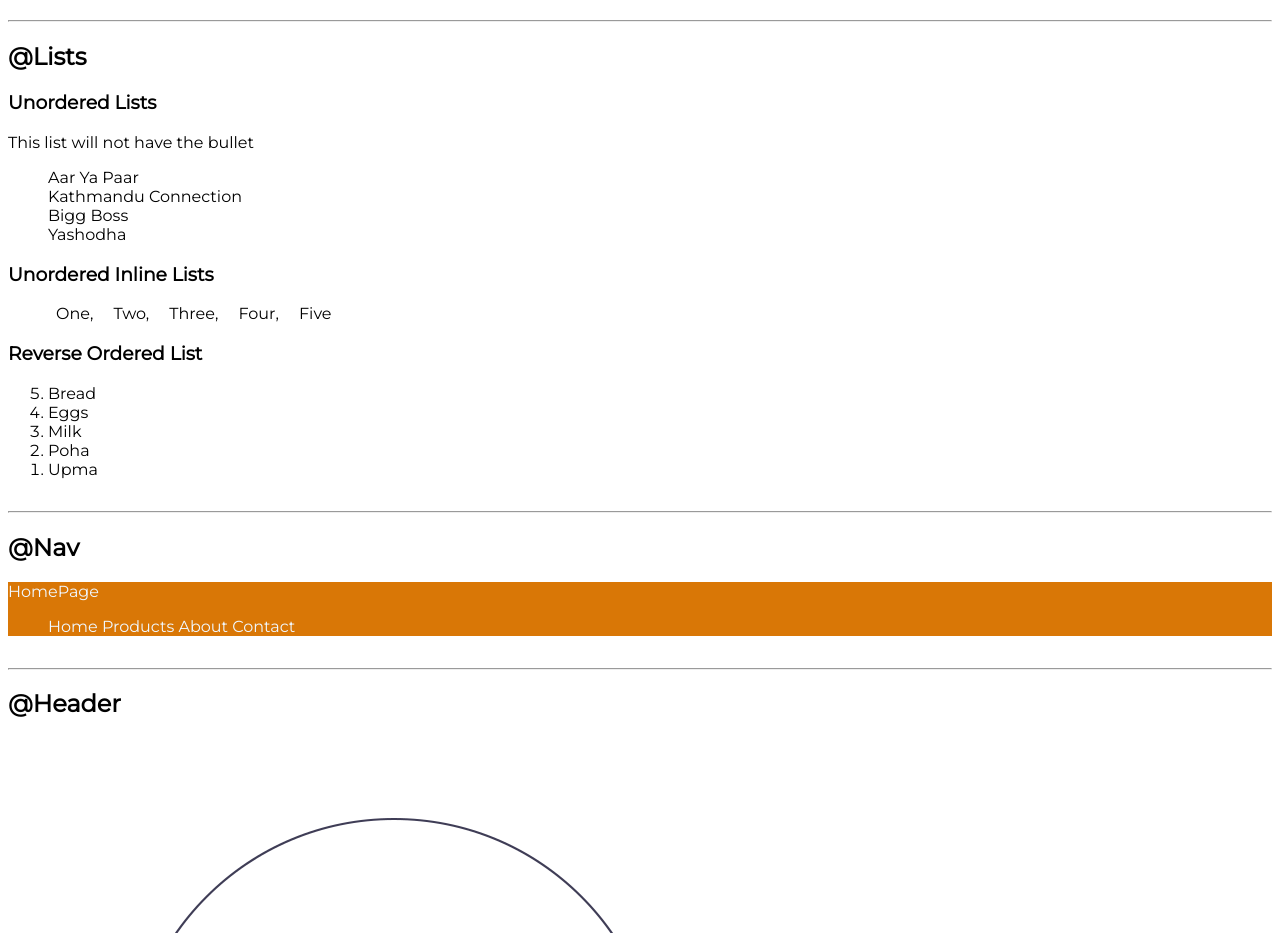
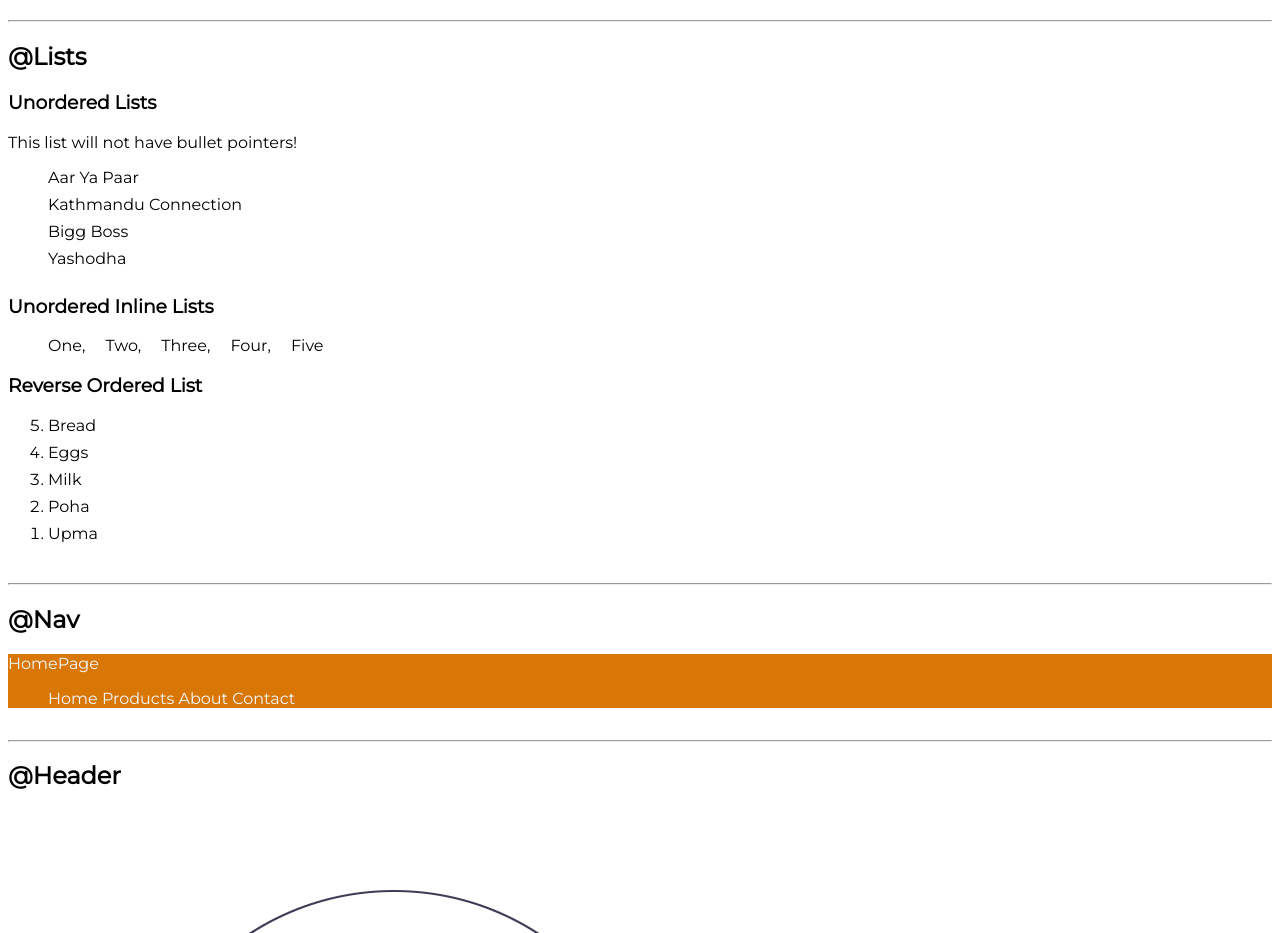
Before and after one commit to iaror14/IshaArora-neoG-lesson3, a plain HTML site: page index.html in a window 1280 px wide. Shown: the part 780-1713 px from the top of the page. Drawn offline with Linux system fonts and the light colour scheme.

Commit message:
lists done

```diff
--- a/index.html
+++ b/index.html
@@ -57,12 +57,12 @@
     <!--Starting with Lists-->
     <h2>@Lists</h2>
     <h3>Unordered Lists</h3>
-    <p>This list will not have the bullet</p>
+    <p>This list will not have bullet pointers!</p>
     <ul class="non-bullet">
-      <li>Aar Ya Paar</li>
-      <li>Kathmandu Connection</li>
-      <li>Bigg Boss</li>
-      <li>Yashodha</li>
+      <li class="li-format">Aar Ya Paar</li>
+      <li class="li-format">Kathmandu Connection</li>
+      <li class="li-format">Bigg Boss</li>
+      <li class="li-format">Yashodha</li>
     </ul>
 
     <h3>Unordered Inline Lists</h3>
@@ -76,11 +76,11 @@
 
     <h3>Reverse Ordered List</h3>
     <ol reversed>
-      <li>Bread</li>
-      <li>Eggs</li>
-      <li>Milk</li>
-      <li>Poha</li>
-      <li>Upma</li>
+      <li class="li-format">Bread</li>
+      <li class="li-format">Eggs</li>
+      <li class="li-format">Milk</li>
+      <li class="li-format">Poha</li>
+      <li class="li-format">Upma</li>
     </ol>
     <hr />
 
--- a/style.css
+++ b/style.css
@@ -40,7 +40,10 @@ hr {
 }
 .list-inline {
   display: inline;
-  padding: 0rem 0.5rem;
+  padding-right: 1rem;
+}
+.li-format {
+  padding-bottom: 0.5rem;
 }
 .navigation {
   background-color: #d97706;
```
